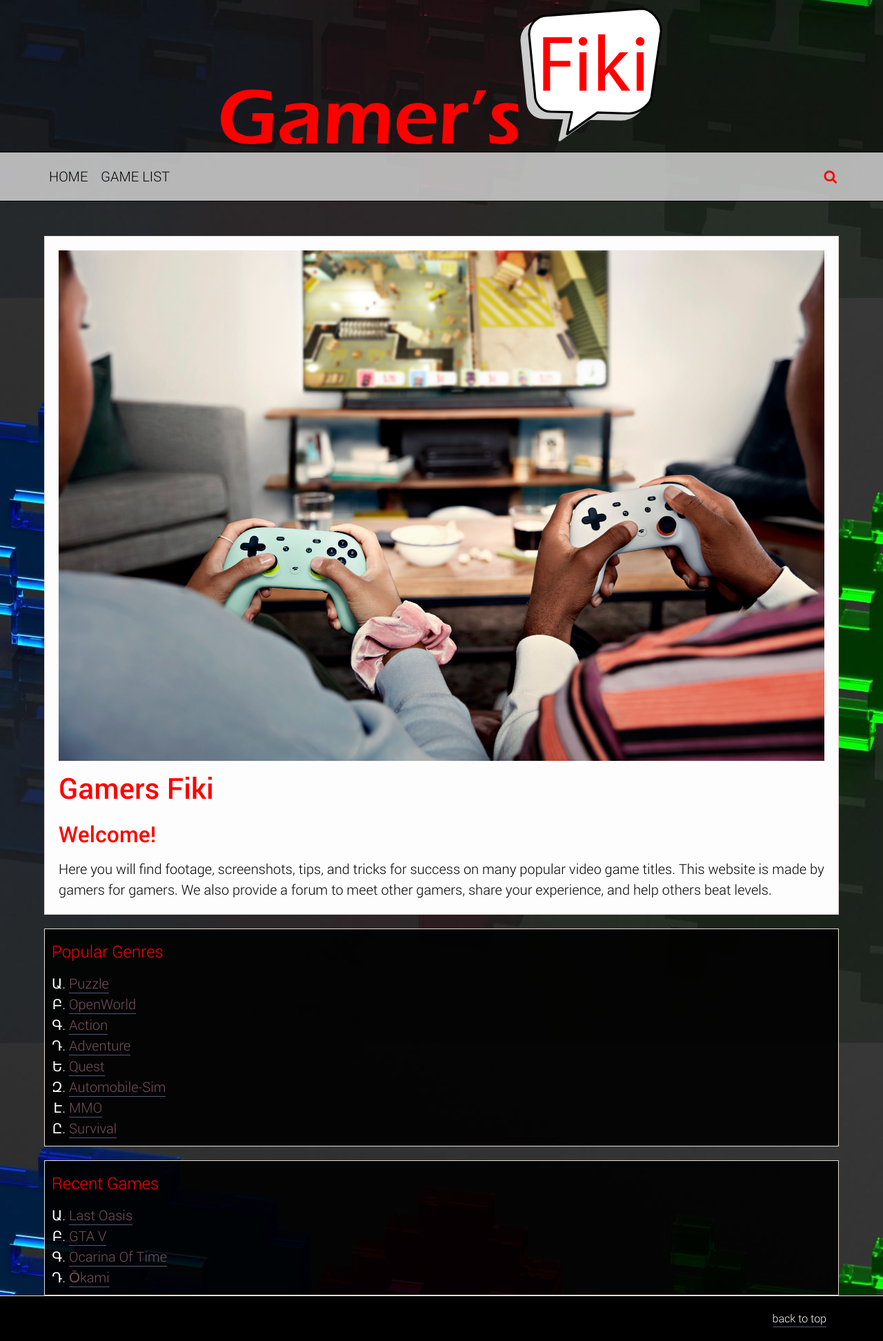
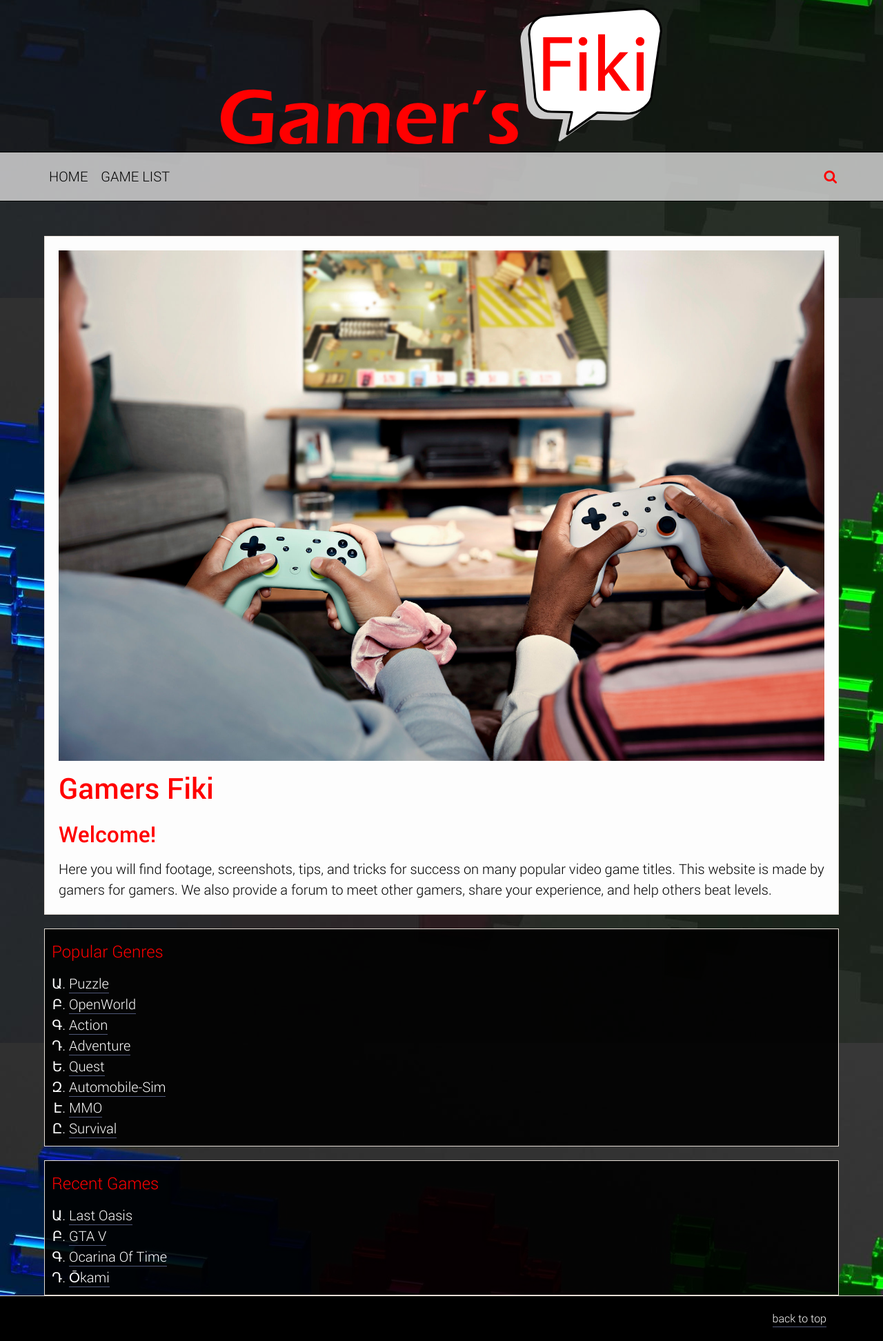
Before and after one commit to NowlasWolf/DesignTeam3, a Jekyll site: the page built from index.md, in a window 1280 px wide. Shown: the whole page at 69% size. Built offline with Jekyll 4.4.1, drawn with Linux system fonts in a browser that asks for light colours.

Commit message:
fixed sidebar text color

```diff
--- a/css/secondary.css
+++ b/css/secondary.css
@@ -84,6 +84,9 @@ ul li {
     background-color: rgba(0, 0, 0, 0.909) !important;
 }
 
+.widget ul li a{
+    color: white !important;
+}
 
 
 .sidebar {
```
